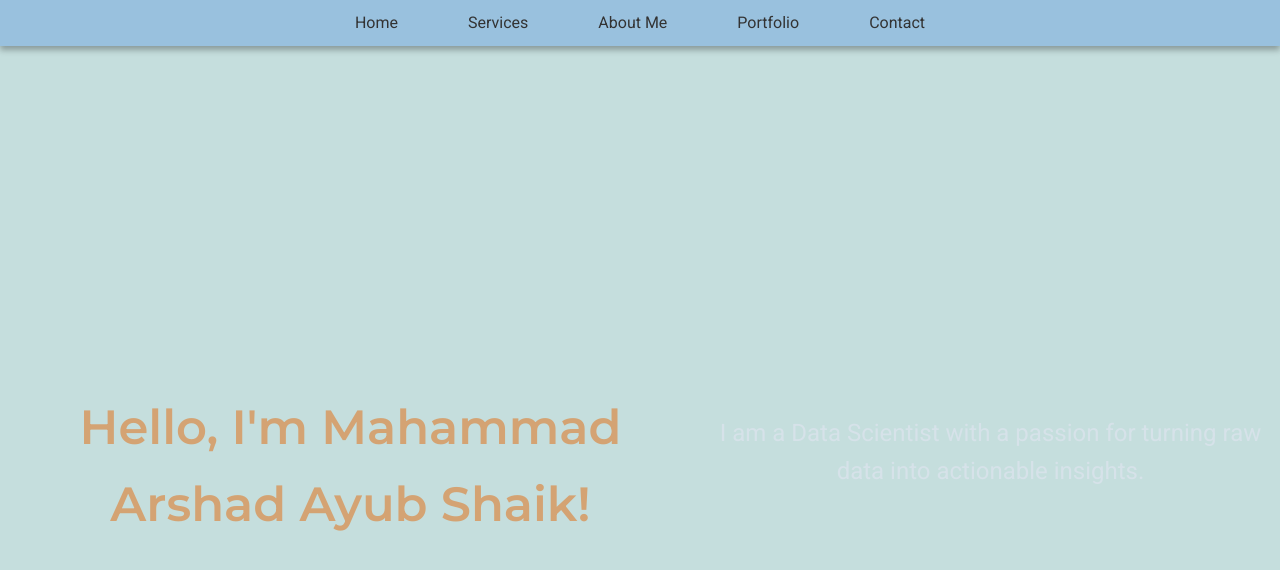
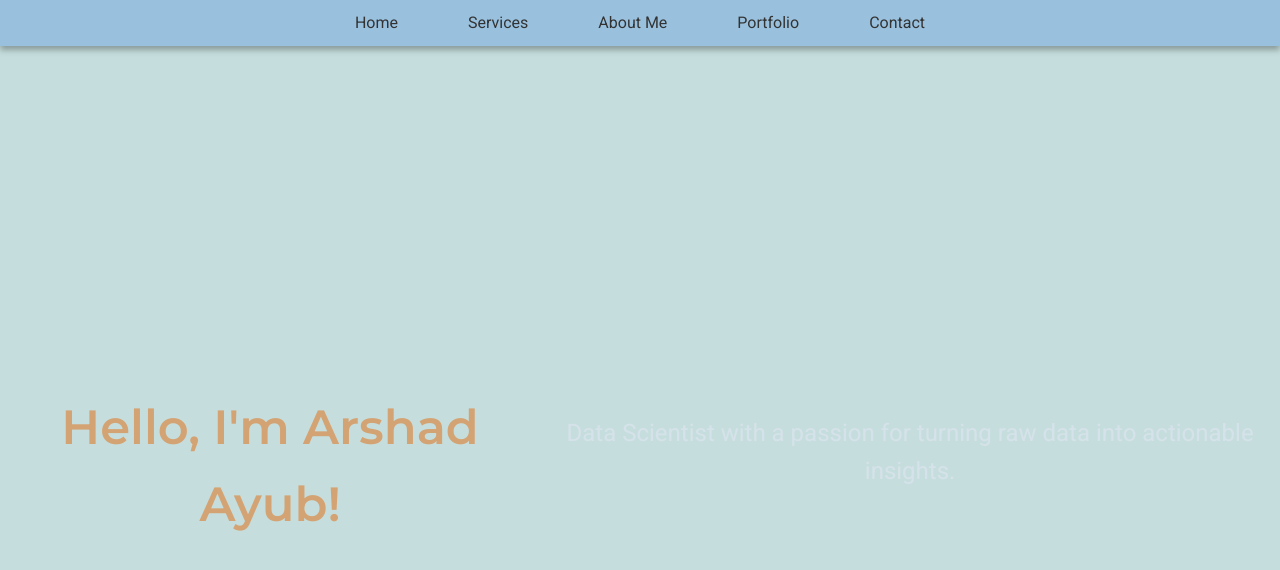
Before and after one commit to arshadsm/arshadsm.github.io, a Jekyll site: the page built from index.md, in a window 1280 px wide and 900 px high. Shown: the top 570 px of the window. Built offline with Jekyll 4.4.1, drawn with Linux system fonts in a browser that asks for light colours.

Commit message:
Update default.html

```diff
--- a/_layouts/default.html
+++ b/_layouts/default.html
@@ -21,8 +21,8 @@
   </nav>
 
   <header id="home">
-    <h1>Hello, I'm Mahammad Arshad Ayub Shaik!</h1>
-    <p>I am a Data Scientist with a passion for turning raw data into actionable insights.</p>
+    <h1>Hello, I'm Arshad Ayub!</h1>
+    <p>Data Scientist with a passion for turning raw data into actionable insights.</p>
   </header>
 
   <section class="intro">
```
